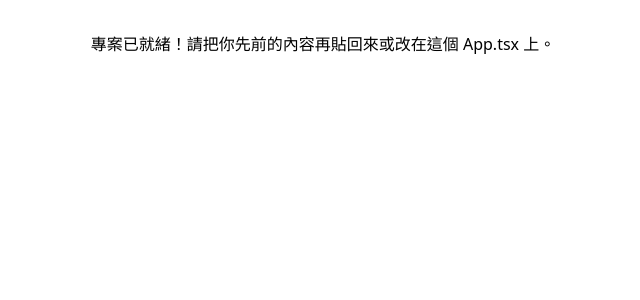
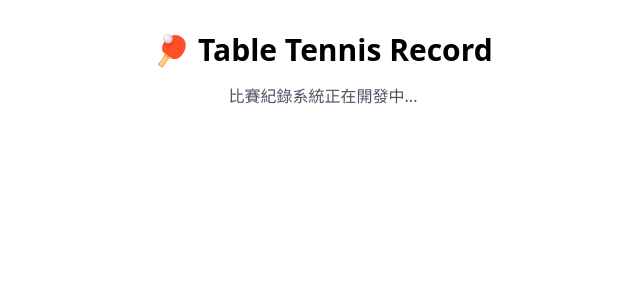
Before and after one commit to OscarTabletennis/TableTennis-1, a React (Vite) app: page / in a window 1280 px wide. Shown: the top 300 px of the page, without its empty margins (317-957 px from the left). Built offline with nearby package versions, Linux system fonts and the light colour scheme.

Commit message:
Update App.tsx

```diff
--- a/src/App.tsx
+++ b/src/App.tsx
@@ -3,7 +3,8 @@ import React from 'react'
 export default function App() {
   return (
     <div className="p-8 text-center">
-      專案已就緒！請把你先前的內容再貼回來或改在這個 App.tsx 上。
+      <h1 className="text-3xl font-bold">🏓 Table Tennis Record</h1>
+      <p className="mt-4 text-gray-600">比賽紀錄系統正在開發中...</p>
     </div>
   )
 }
```
